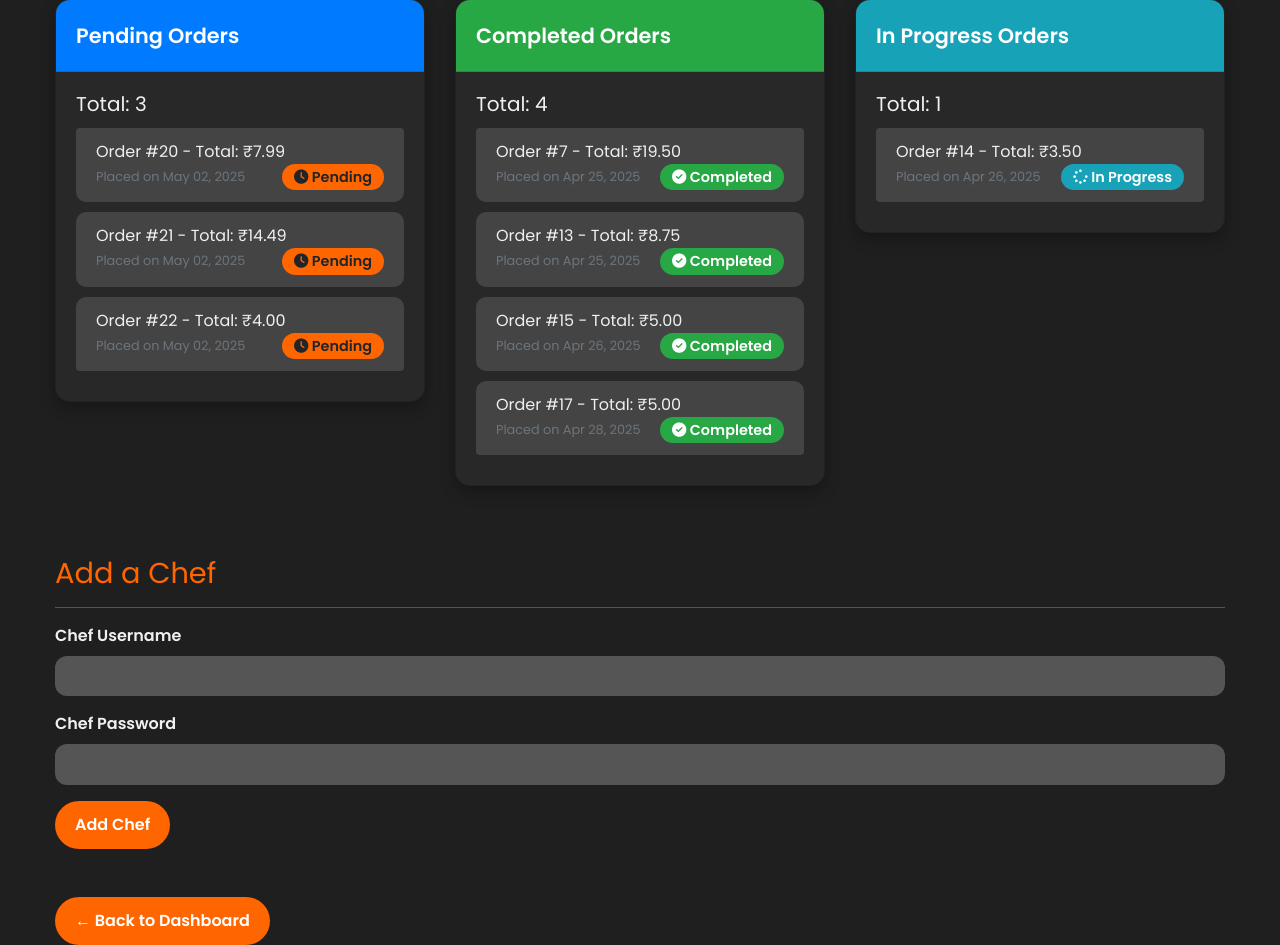
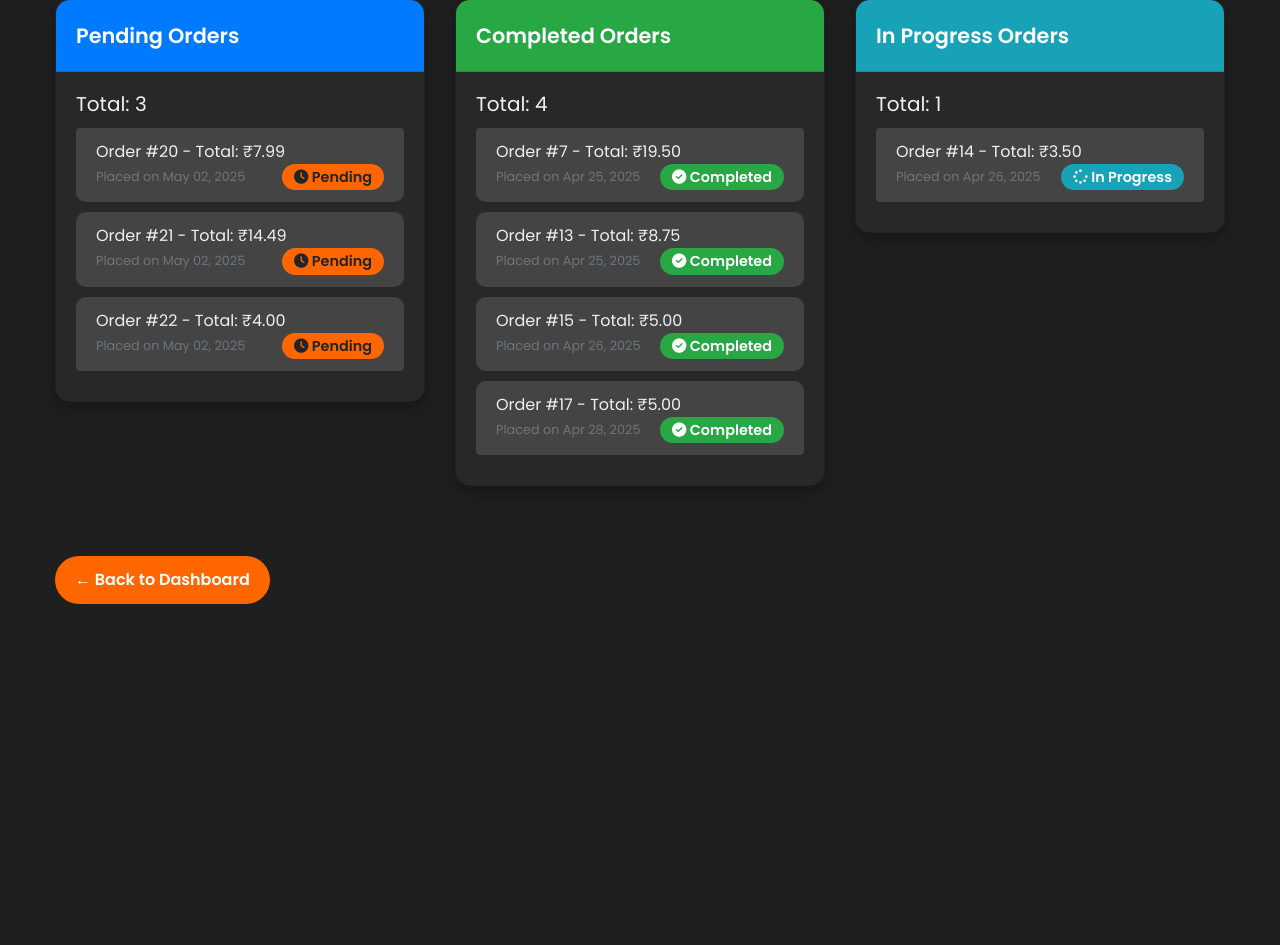
Before and after one commit to AnshPatel1901/Menu-Scanner, a PHP site: page /pages/manager/manager_dashboard.php in a window 1280 px wide. Shown: the part 176-1121 px from the top of the page. After the commit the page ends 780 px from the top, so only its background shows below. Run offline with PHP 8.4, Linux system fonts and the light colour scheme; the visitor is signed in with stand-in values (Sample User, id 1); data comes from the database, SQL or seed files in the repository.

Commit message:
change in add chef at manager side

```diff
--- a/pages/manager/manager_dashboard.php
+++ b/pages/manager/manager_dashboard.php
@@ -23,19 +23,19 @@ $pending_orders_result = $conn->query($pending_orders_query);
 $completed_orders_result = $conn->query($completed_orders_query);
 $in_progress_orders_result = $conn->query($in_progress_orders_query);
 
-// Handle adding a chef
-if ($_SERVER['REQUEST_METHOD'] == 'POST' && isset($_POST['add_chef'])) {
-    $username = $_POST['username'];
-    $password = $_POST['password'];
+// // Handle adding a chef
+// if ($_SERVER['REQUEST_METHOD'] == 'POST' && isset($_POST['add_chef'])) {
+//     $username = $_POST['username'];
+//     $password = $_POST['password'];
 
-    $stmt = $conn->prepare("INSERT INTO users (username, password, role) VALUES (?, ?, 'chef')");
-    $stmt->bind_param("ss", $username, $password);
-    if ($stmt->execute()) {
-        $message = "Chef added successfully!";
-    } else {
-        $message = "Error adding chef!";
-    }
-}
+//     $stmt = $conn->prepare("INSERT INTO users (username, password, role) VALUES (?, ?, 'chef')");
+//     $stmt->bind_param("ss", $username, $password);
+//     if ($stmt->execute()) {
+//         $message = "Chef added successfully!";
+//     } else {
+//         $message = "Error adding chef!";
+//     }
+// }
 ?>
 <!DOCTYPE html>
 <html lang="en">
@@ -281,7 +281,7 @@ if ($_SERVER['REQUEST_METHOD'] == 'POST' && isset($_POST['add_chef'])) {
         </div>
     </div>
 
-    <h2>Add a Chef</h2>
+    <!-- <h2>Add a Chef</h2>
     <hr style="border-top: 1px solid #555;">
     <form method="POST" action="manager_dashboard.php">
         <div class="form-group">
@@ -295,7 +295,7 @@ if ($_SERVER['REQUEST_METHOD'] == 'POST' && isset($_POST['add_chef'])) {
         <button type="submit" name="add_chef" class="btn btn-primary">Add Chef</button>
     </form>
     <br>
-    <br>
+    <br> -->
     <!-- Back Button -->
     <a href="../../dashboard.php" class="btn btn-primary">← Back to Dashboard</a>
 </div>
```
